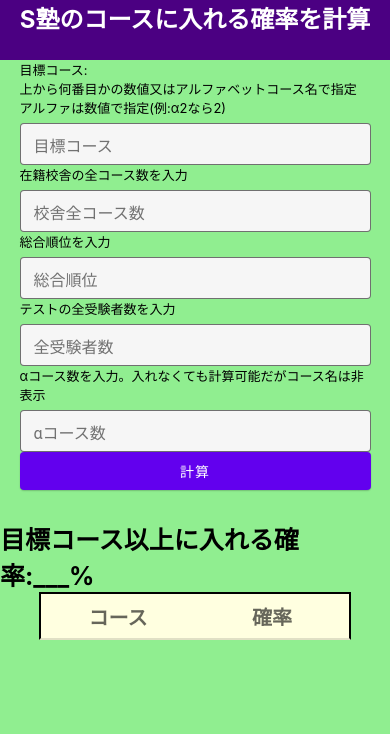
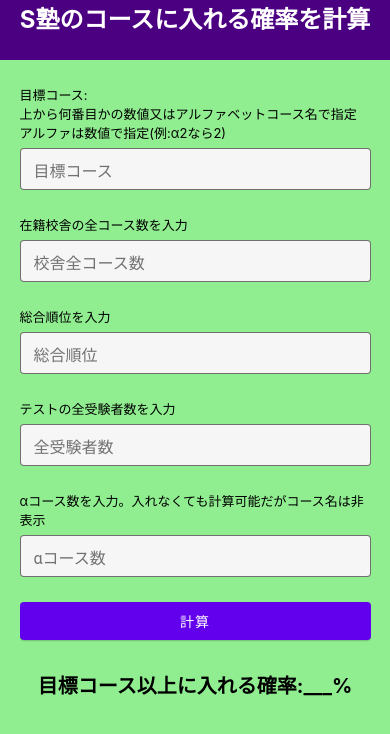
Before and after one commit to kenkawa11/tutrial, a React Native app: screen / in a window 390 px wide. Shown: the top 734 px of the page. Built offline with nearby package versions, Linux system fonts and the light colour scheme.

Commit message:
一応まともに動く

```diff
--- a/app.json
+++ b/app.json
@@ -24,7 +24,8 @@
         "foregroundImage": "./assets/adaptive-icon.png",
         "backgroundColor": "#FFFFFF"
       },
-      "package": "com.s205.xrea.jukendata.pos"
+      "package": "com.s205.xrea.jukendata.pos",
+      "windowSoftInputMode":"stateVisible|adjustPan"
     },
     "web": {
       "favicon": "./assets/favicon.png"
--- a/package.json
+++ b/package.json
@@ -10,13 +10,19 @@
     "eject": "expo eject"
   },
   "dependencies": {
+    "@react-native-community/masked-view": "^0.1.11",
+    "@react-navigation/native": "^6.0.8",
     "expo": "~44.0.0",
     "expo-status-bar": "~1.2.0",
     "expo-updates": "^0.11.6",
     "react": "17.0.1",
     "react-dom": "17.0.1",
     "react-native": "0.64.3",
+    "react-native-gesture-handler": "~2.1.0",
     "react-native-paper": "^4.11.2",
+    "react-native-reanimated": "~2.3.1",
+    "react-native-safe-area-context": "3.3.2",
+    "react-native-screens": "~3.10.1",
     "react-native-web": "0.17.1"
   },
   "devDependencies": {
--- a/screens/HomeScreen.js
+++ b/screens/HomeScreen.js
@@ -76,8 +76,9 @@
     return (
         <View style={styles.container}>
             <Text style={styles.title}>S塾のコースに入れる確率を計算</Text>
+            <ScrollView style={{width:"90%"}}>
                 <View style={styles.cndinp}>
-                <Text style={{ fontSize: 13 }}>目標コース:{"\n"}
+                    <Text style={{ fontSize: 13}}>目標コース:{"\n"}
                         上から何番目かの数値又はアルファベットコース名で指定{"\n"}
                         アルファは数値で指定(例:α2なら2)
                     </Text>
@@ -89,6 +90,7 @@
                         onChangeText={text => setTarget(text)}
                     />
                 </View>
+
                 <View style={styles.cndinp}>
                     <Text style={{ fontSize: 13 }}>
                         在籍校舎の全コース数を入力
@@ -147,15 +149,17 @@
                         目標コース以上に入れる確率:{rslt}%
                     </Text>
                 </View>
-            < ScrollView style={{ width: "80%" }}>
+                {
+                    coursedata[0].coursename != "" ?
                         <DataTable>
                             <DataTable.Header style={{ borderWidth: 2, padding: 0, backgroundColor: "lightyellow" }}>
                                 <DataTable.Title style={{ justifyContent: "center" }}><Text style={styles.tabletxt}>コース</Text></DataTable.Title>
                                 <DataTable.Title style={{ justifyContent: "center" }}><Text style={styles.tabletxt}>確率</Text></DataTable.Title>
                             </DataTable.Header>
-
                             {coursedata.map((arry, i) => { return arry.coursename != "" ? <Tablecomponent course={arry.coursename} pos={arry.pos} index={i} key={arry.coursename} /> : null })}
                         </DataTable>
+                        : null
+                }
             </ScrollView>
         </View >
     );
@@ -187,15 +191,14 @@
     container: {
         flex: 1,
         backgroundColor: "lightgreen",
-        //flex: 1,
         paddingTop: StatusBar.currentHeight,
-        //backgroundColor: '#fff',
         alignItems: 'center',
-        //justifyContent: 'space-between',
     },
     cndinp: {
-        width: "90%",
-        paddingTop: StatusBar.currentHeight,
+        width: "100%",
+        //backgroundColor:"red",
+        marginTop: 25,
+        //backgroundColor:"lightblue"
         //backgroundColor: '#fff',
         //alignItems: 'center',
         //justifyContent: 'space-between',
@@ -207,10 +210,11 @@
     },
 
     rslt: {
-        width: "80%",
-        paddingTop: 30,
+        marginTop: 30,
         fontWeight: "bold",
-        fontSize: 25
+        fontSize: 20,
+        //backgroundColor:"lightblue",
+        textAlign: "center"
 
     },
 
```
Also changed, not shown: 2 other files (tests, documents, lock files or other folders). Lines whose indentation alone changed are shown as unchanged.
